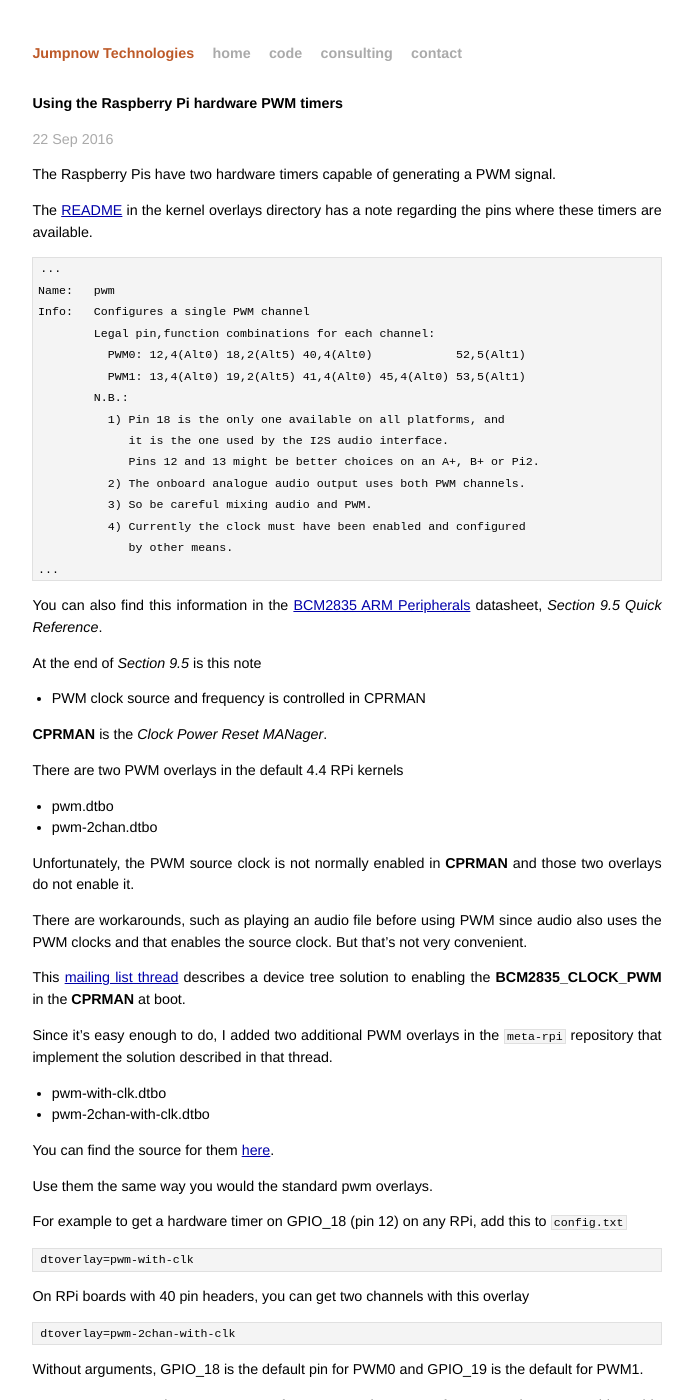
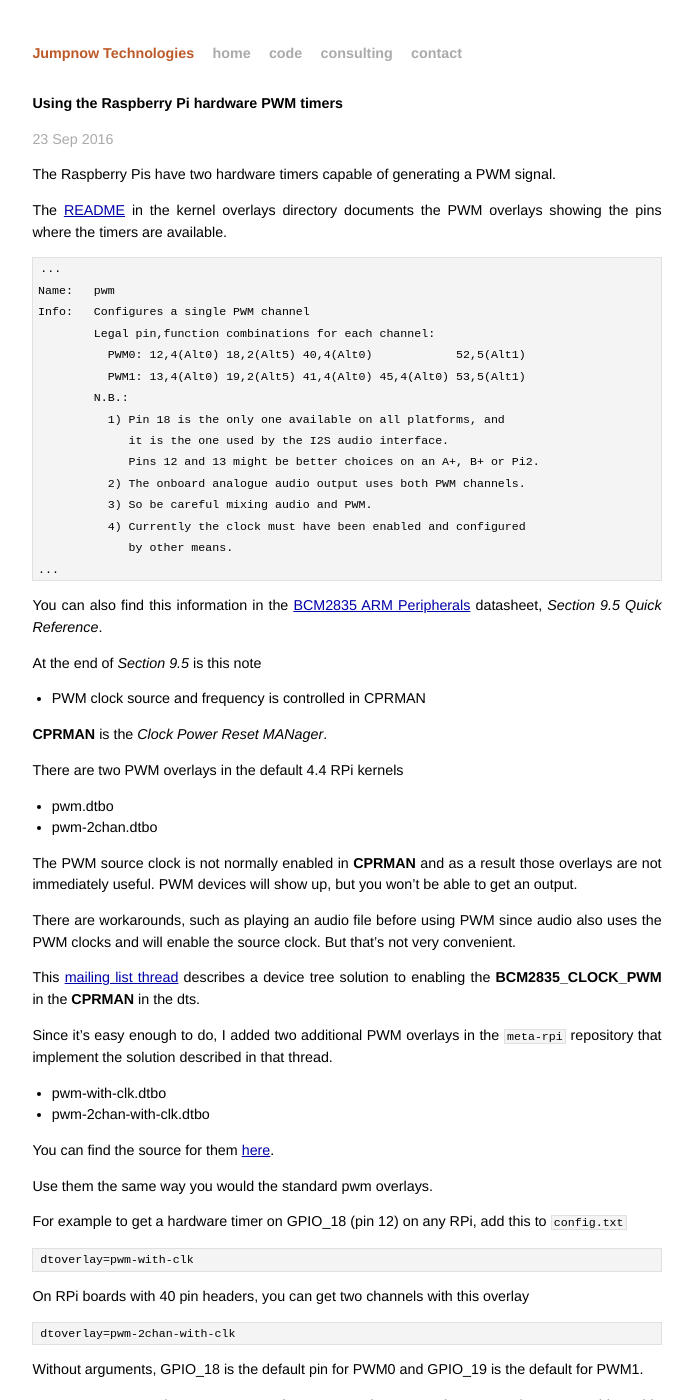
Before and after one commit to jumpnow/jumpnowtek-site, a Jekyll site: the page built from _posts/2016-09-20-Using-the-Raspberry-Pi-Hardware-PWM-timers.md, in a window 1280 px wide and 1400 px high. Shown: the whole window, without its empty margins (293-986 px from the left). Built offline with Jekyll 4.4.1, drawn with Linux system fonts in a browser that asks for light colours; some of the changed text lies outside the part shown.

```diff
--- a/_posts/2016-09-20-Using-the-Raspberry-Pi-Hardware-PWM-timers.md
+++ b/_posts/2016-09-20-Using-the-Raspberry-Pi-Hardware-PWM-timers.md
@@ -1,14 +1,14 @@
 ---
 layout: post
 title: Using the Raspberry Pi hardware PWM timers
-date: 2016-09-22 07:28:00
+date: 2016-09-23 08:22:00
 categories: rpi
 tags: [linux, rpi, yocto, pwm]
 ---
 
 The Raspberry Pis have two hardware timers capable of generating a PWM signal.
 
-The [README][overlays-readme] in the kernel overlays directory has a note regarding the pins where these timers are available.
+The [README][overlays-readme] in the kernel overlays directory documents the PWM overlays showing the pins where the timers are available.
 
     ...
     Name:   pwm
@@ -42,11 +42,11 @@
 * pwm-2chan.dtbo
 
 
-Unfortunately, the PWM source clock is not normally enabled in **CPRMAN** and those two overlays do not enable it.
+The PWM source clock is not normally enabled in **CPRMAN** and as a result those overlays are not immediately useful. PWM devices will show up, but you won't be able to get an output.
 
-There are workarounds, such as playing an audio file before using PWM since audio also uses the PWM clocks and that enables the source clock. But that's not very convenient.
+There are workarounds, such as playing an audio file before using PWM since audio also uses the PWM clocks and will enable the source clock. But that's not very convenient.
 
-This [mailing list thread][enabling-the-pwm-clock-at-boot] describes a device tree solution to enabling the **BCM2835\_CLOCK\_PWM** in the **CPRMAN** at boot.
+This [mailing list thread][enabling-the-pwm-clock-at-boot] describes a device tree solution to enabling the **BCM2835\_CLOCK\_PWM** in the **CPRMAN** in the dts.
 
 Since it's easy enough to do, I added two additional PWM overlays in the `meta-rpi` repository that implement the solution described in that thread.
 
```
Also changed, not shown: other parts of _posts/2016-09-20-Using-the-Raspberry-Pi-Hardware-PWM-timers.md (+1 -1 lines).
